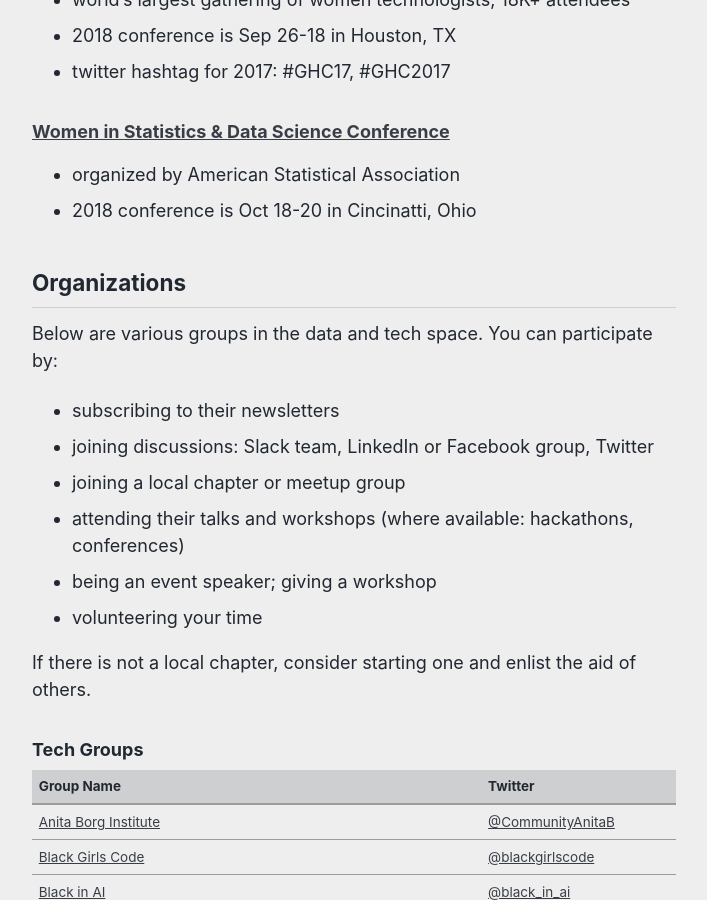
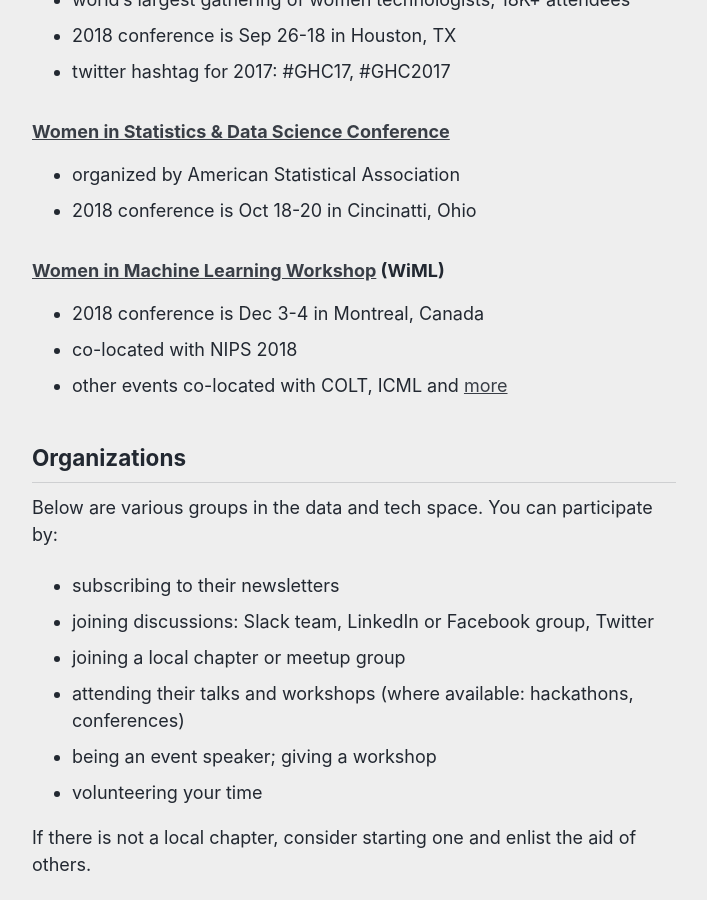
Before and after one commit to reshamas/reshamas.github.io, a Jekyll site: the page built from _posts/2018-05-09-resources-for-women-in-data-science.md, in a window 1280 px wide and 900 px high, scrolled down 3421 px. Shown: the whole window, without its empty margins (286-993 px from the left). Built offline with Jekyll 4.4.1, drawn with Linux system fonts in a browser that asks for light colours; comment, search, counter and statistics services are not loaded.

Commit message:
Update 2018-05-09-resources-for-women-in-data-science.md

```diff
--- a/_posts/2018-05-09-resources-for-women-in-data-science.md
+++ b/_posts/2018-05-09-resources-for-women-in-data-science.md
@@ -78,6 +78,11 @@
 ### [Women in Statistics & Data Science Conference](http://ww2.amstat.org/meetings/wsds/2018/)
 - organized by American Statistical Association
 - 2018 conference is Oct 18-20 in Cincinatti, Ohio
+
+### [Women in Machine Learning Workshop](http://wimlworkshop.org/sh_events/wiml-workshop-2018/) (WiML)
+- 2018 conference is Dec 3-4 in Montreal, Canada
+- co-located with NIPS 2018
+- other events co-located with COLT, ICML and [more](http://wimlworkshop.org/events/)
 
 ## Organizations
 Below are various groups in the data and tech space.  You can participate by:
```
